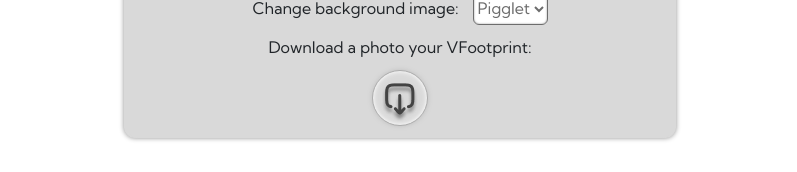
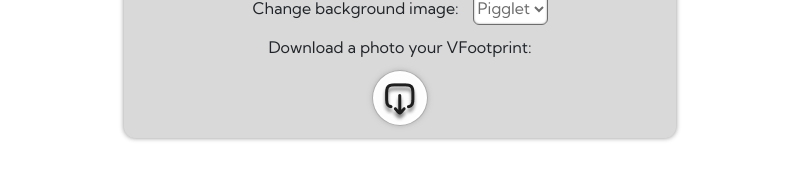
Before and after one commit to rpared/vfootprint, a plain HTML site: page index.html in a window 1280 px wide. In both pictures the pointer is over the button 640 px from the left and 1314 px from the top of the page. Shown: the part 1217-1389 px from the top of the page, without its empty margins (240-1037 px from the left). Drawn offline with nearby package versions, Linux system fonts and the light colour scheme; files whose address does not match are found by name.

Commit message:
Add files via upload

```diff
--- a/styles/styles.css
+++ b/styles/styles.css
@@ -265,9 +265,11 @@ button:visited{
     display: inline;
 }
 button:hover{
-    opacity: 0.8;
+    background-color: #ffffffef;
+    box-shadow: 0px 0px 3px #000
 }
 button:active{
+    background-color: #ffffffef;
     opacity: 0.4;
 }
 button:focus, button:active {
```
